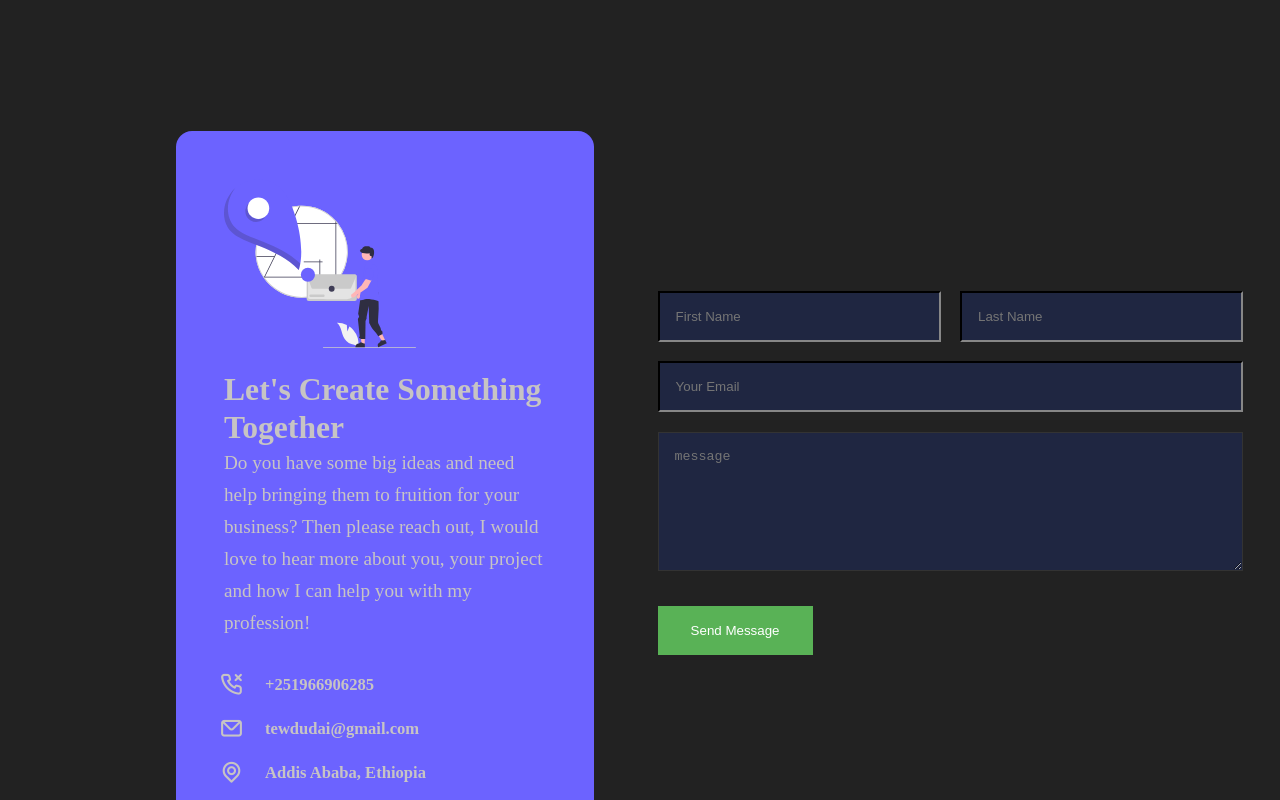
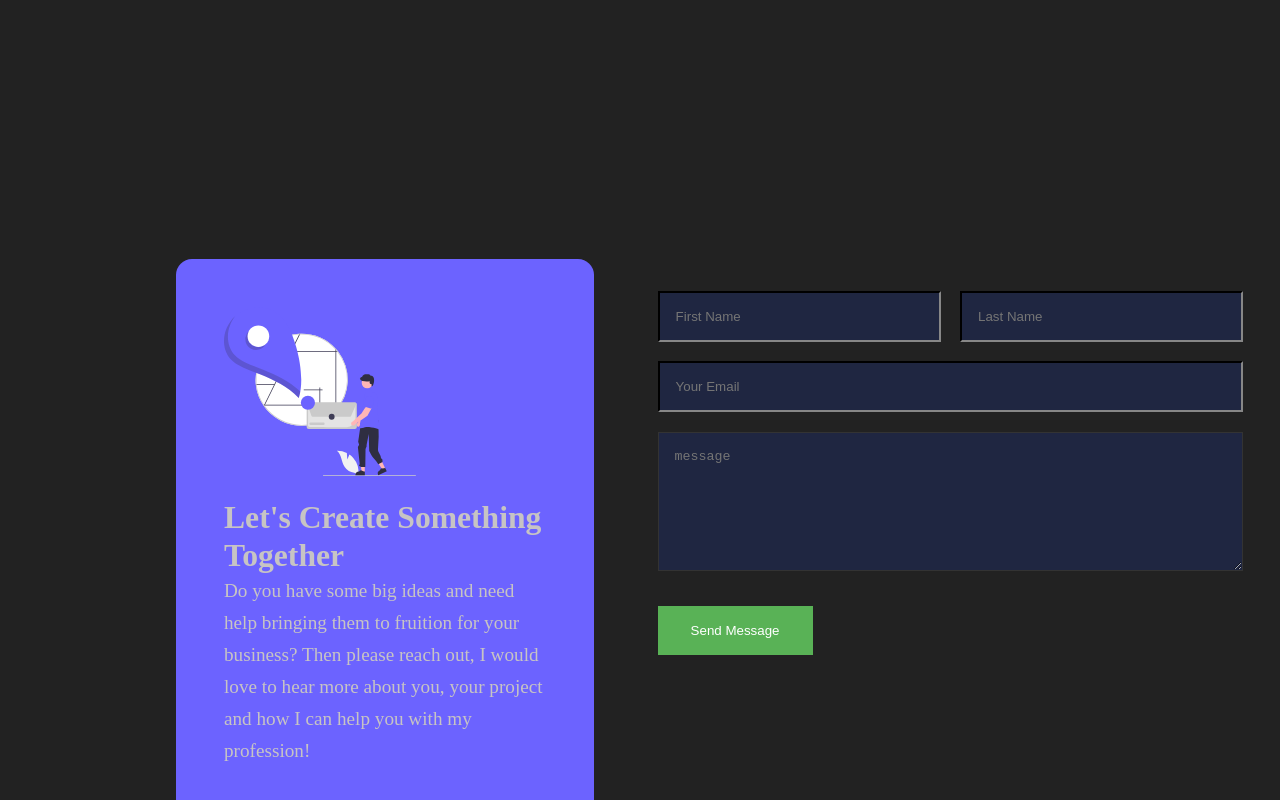
Before and after one commit to ibnuyezid/portfolio-website, a React (Create React App) app: page / in a window 1280 px wide. Shown: the part 4560-5360 px from the top of the page. Built offline with nearby package versions, Linux system fonts and the light colour scheme.

Commit message:
Update contact.css

```diff
--- a/src/component/contact/contact.css
+++ b/src/component/contact/contact.css
@@ -17,9 +17,10 @@
 
   border-radius: 1rem;
   position: relative;
-  bottom: 10rem;
+  bottom: 2rem;
   height: calc(100vh - 45px);
   max-height: max-content;
+  min-height:max-content;
 }
 
 .aside__image {
```
